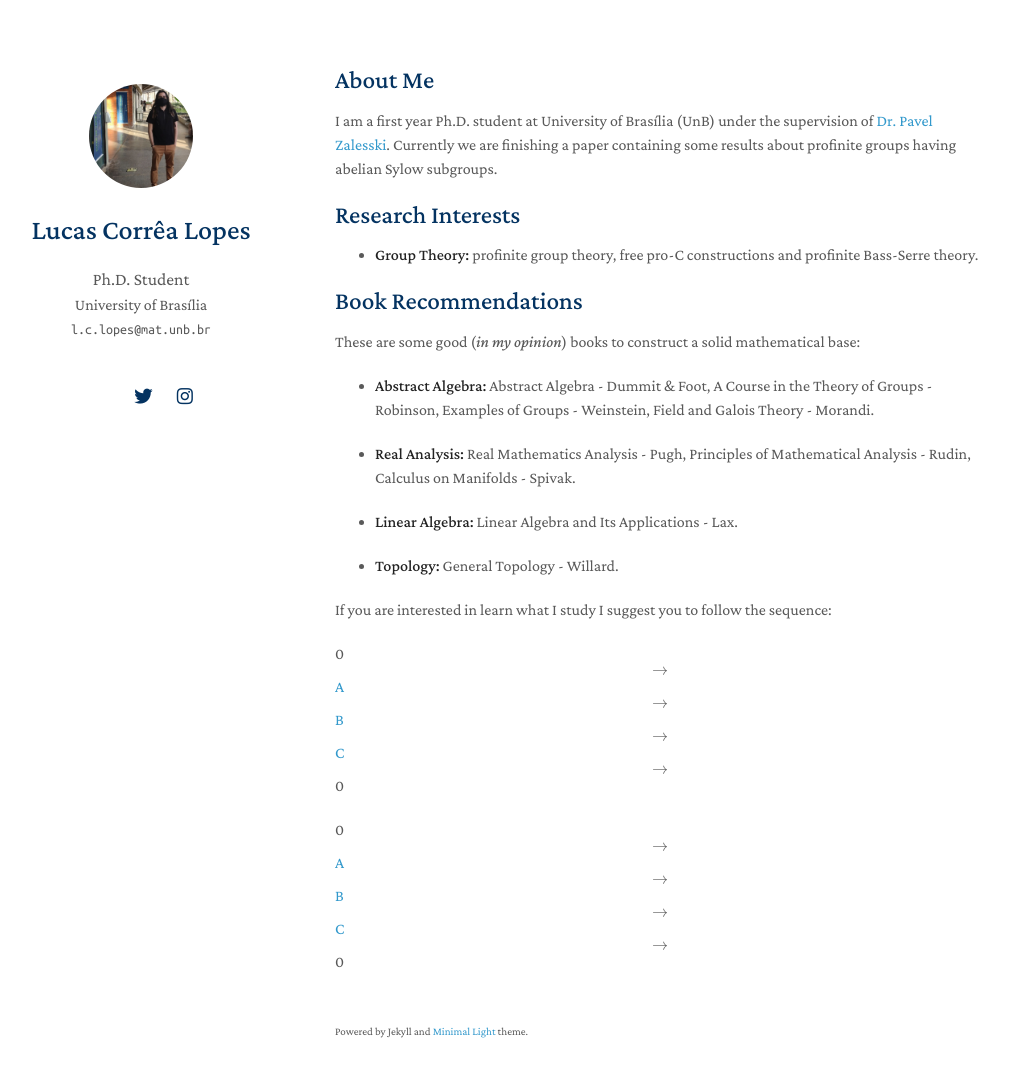
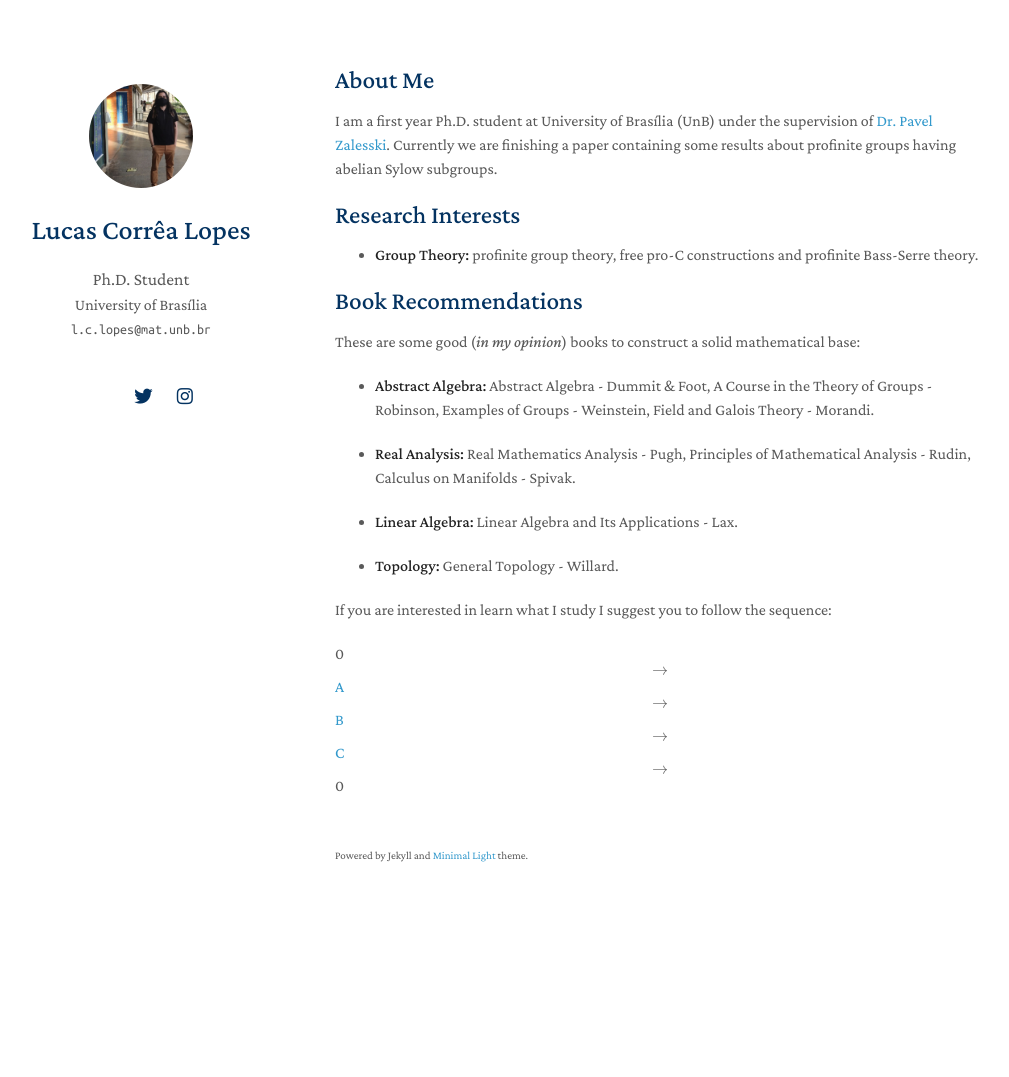
Before and after one commit to lcorrealopes/home, a Jekyll site: the page built from index.md, in a window 1280 px wide and 1112 px high. Shown: the top 1077 px of the window, without its empty margins (135-1144 px from the left). Built offline with Jekyll 4.4.1, drawn with Linux system fonts in a browser that asks for light colours; nearby versions of some CDN libraries; a style sheet for code colours, icons or effects is not loaded; our own code applies the rules of GitHub Pages for plain Markdown files.

Commit message:
Update index.md

```diff
--- a/index.md
+++ b/index.md
@@ -25,8 +25,3 @@ These are some good (*in my opinion*) books to construct a solid mathematical ba
 If you are interested in learn what I study I suggest you to follow the sequence:
 
 0 <math display="block" xmlns="http://www.w3.org/1998/Math/MathML"><mo>→</mo></math> <a href="https://link.springer.com/book/10.1007/978-3-642-61856-7">A</a> <math display="block" xmlns="http://www.w3.org/1998/Math/MathML"><mo>→</mo></math> <a href="https://link.springer.com/book/10.1007/978-3-642-01642-4">B</a> <math display="block" xmlns="http://www.w3.org/1998/Math/MathML"><mo>→</mo></math> <a href="https://link.springer.com/book/10.1007/978-3-319-61199-0">C</a> <math display="block" xmlns="http://www.w3.org/1998/Math/MathML"><mo>→</mo></math> 0
-
-<div class="center">
-  <p>0 <math display="block" xmlns="http://www.w3.org/1998/Math/MathML"><mo>→</mo></math> <a href="https://link.springer.com/book/10.1007/978-3-642-61856-7">A</a> <math display="block" xmlns="http://www.w3.org/1998/Math/MathML"><mo>→</mo></math> <a href="https://link.springer.com/book/10.1007/978-3-642-01642-4">B</a> <math display="block" xmlns="http://www.w3.org/1998/Math/MathML"><mo>→</mo></math> <a href="https://link.springer.com/book/10.1007/978-3-319-61199-0">C</a> <math display="block" xmlns="http://www.w3.org/1998/Math/MathML"><mo>→</mo></math> 0
-</p>
-</div>
```
